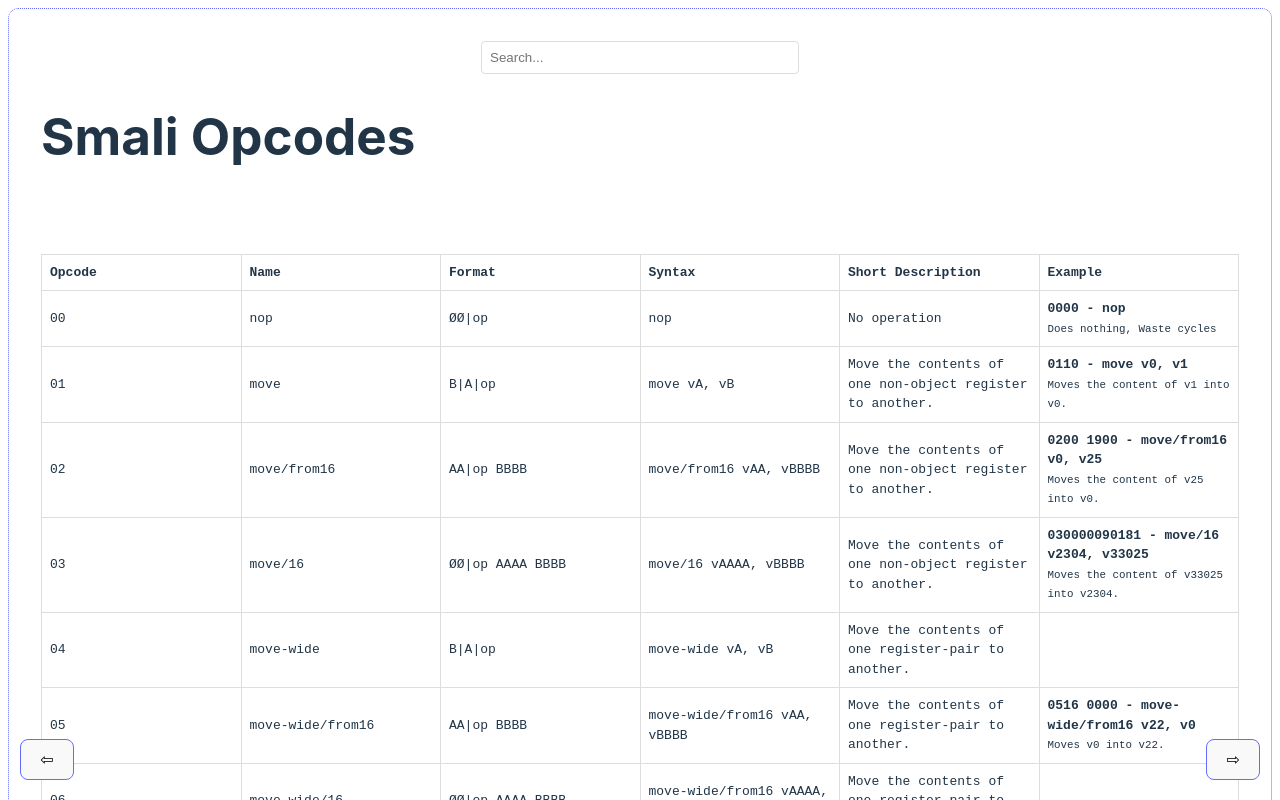
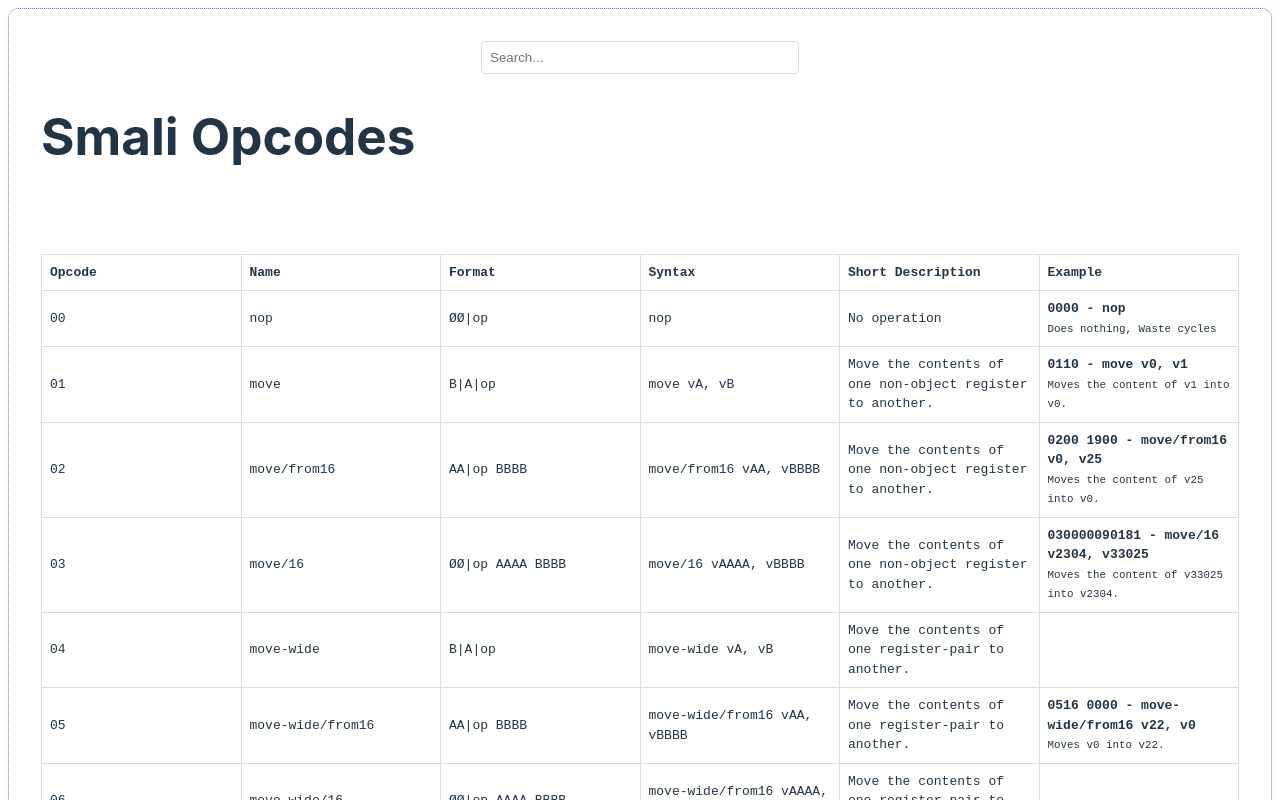
Before and after one commit to AbhiTheModder/understand-smali, a Svelte app: page /opcodes in a window 1280 px wide. Shown: the top 800 px of the page. Built offline with nearby package versions, Linux system fonts and the light colour scheme.

Commit message:
no need of buttons on opcode page

```diff
--- a/src/routes/opcodes.svelte
+++ b/src/routes/opcodes.svelte
@@ -78,14 +78,6 @@
   ></div>
 </main>
 
-<a class="Back" href="/days/1" aria-label="Go To Previous Page">
-  <button> ⇦ </button>
-</a>
-
-<a class="Next" href="/days/3" aria-label="Go To Next Page">
-  <button> ⇨ </button>
-</a>
-
 <FooterCopyright
   aClass="hover:underline"
   href="https://github.com/AbhiTheModder"
```
